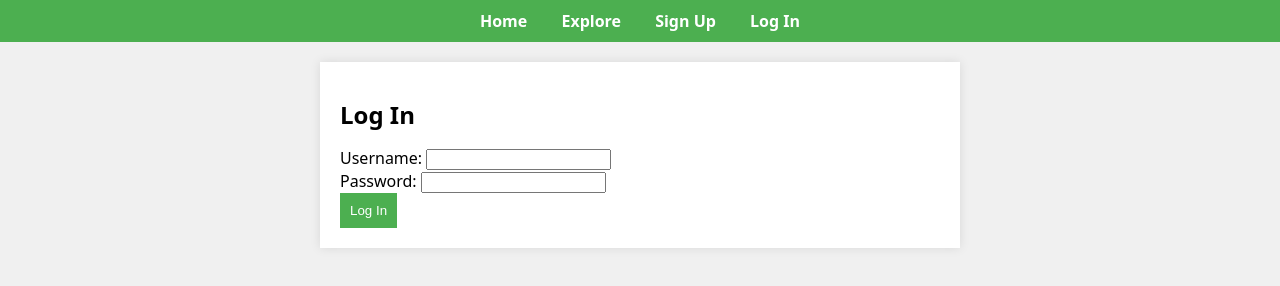
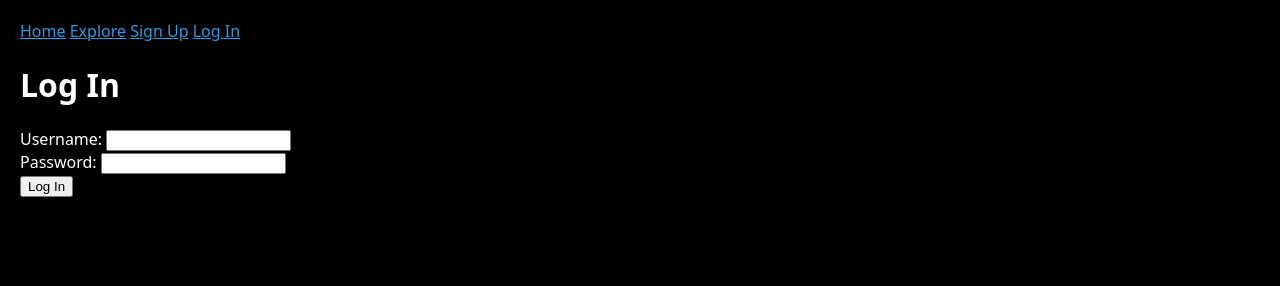
Before and after one commit to Natan90684/Natan90684.github.io, a plain HTML site: page login.html in a window 1280 px wide. Drawn offline with Linux system fonts and the light colour scheme; files that its build step writes are made by us from their sources.

Commit message:
Update styles.css

```diff
--- a/styles.css
+++ b/styles.css
@@ -1,47 +1,15 @@
 body {
     font-family: 'Noto Sans', sans-serif;
-    background-color: #f0f0f0; /* Light mode */
+    background-color: #000000; /* Black background */
+    color: #FFFFFF; /* White text for contrast */
     margin: 0;
-}
-
-header {
-    background-color: #4CAF50;
-    padding: 10px;
-    text-align: center;
-}
-
-nav a {
-    color: white;
-    margin: 0 15px;
-    text-decoration: none;
-    font-weight: bold;
-}
-
-main {
-    margin: 20px auto;
-    max-width: 600px;
-    padding: 20px;
-    background-color: white;
-    box-shadow: 0 0 10px rgba(0, 0, 0, 0.1);
-}
-
-h1 {
-    font-size: 24px;
-}
-
-footer {
-    text-align: center;
     padding: 20px;
 }
 
-button {
-    padding: 10px;
-    background-color: #4CAF50;
-    color: white;
-    border: none;
-    cursor: pointer;
+h1, h2, h3 {
+    color: #FFFFFF; /* White headers */
 }
 
-button:hover {
-    background-color: #45a049;
+a {
+    color: #3498db; /* Link color */
 }
```
